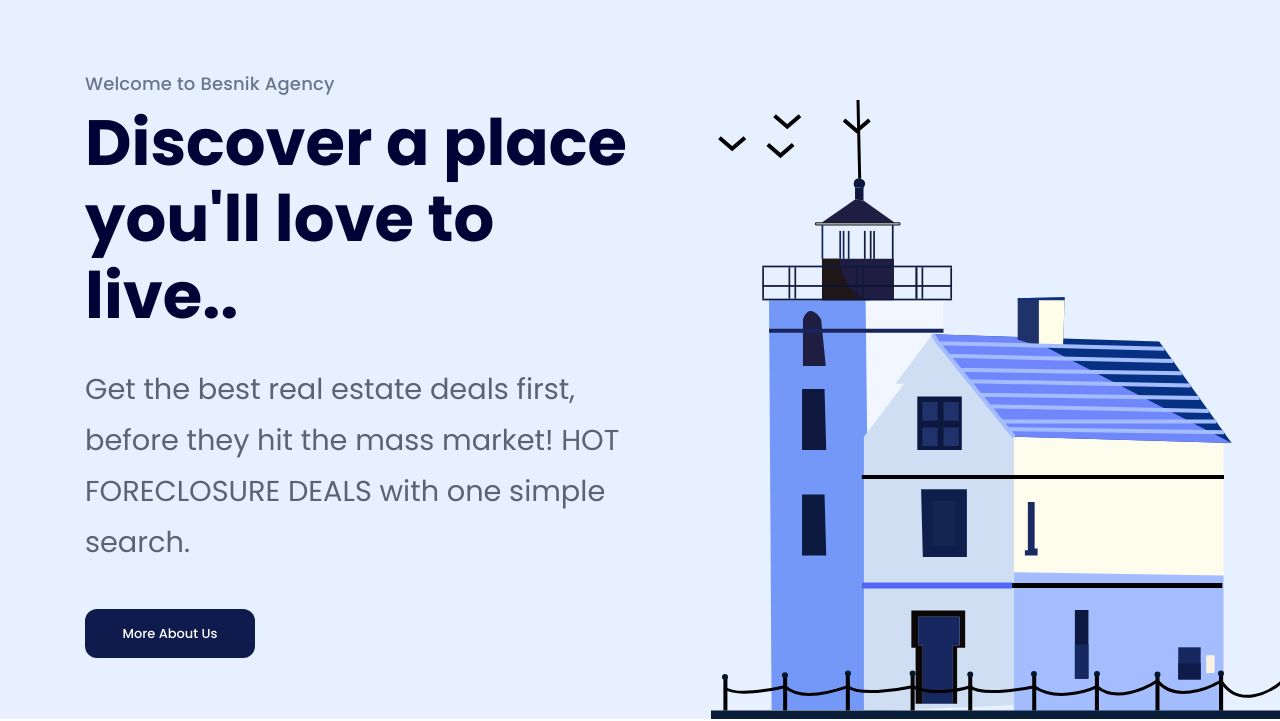
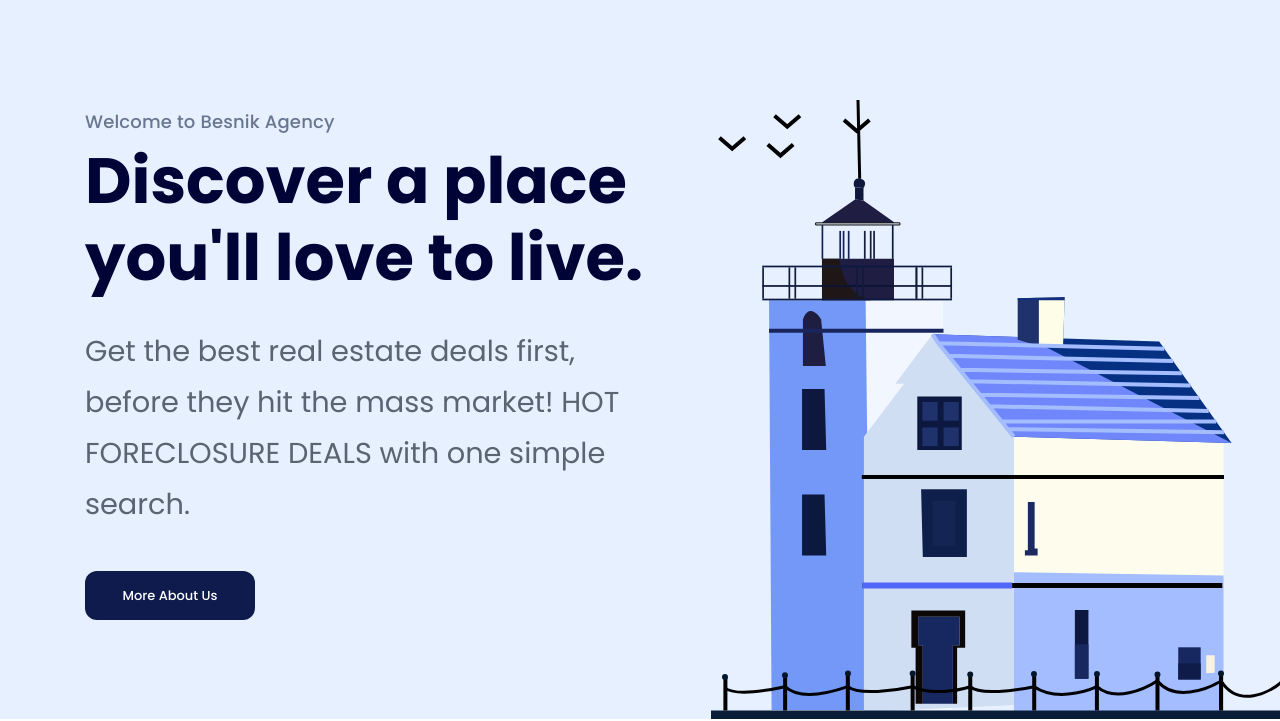
Before and after one commit to chanhhung62k1/project-html-css-01, a plain HTML site: page index.html in a window 1280 px wide. Shown: the part 81-802 px from the top of the page. Drawn offline with Linux system fonts and the light colour scheme.

Commit message:
project-html-css-01

```diff
--- a/index.html
+++ b/index.html
@@ -71,7 +71,7 @@
                     <div class="info">
                         <p class="sub-title">Welcome to Besnik Agency</p>
                         <h1 class="title">
-                            Discover a place you'll love to live..
+                            Discover a place you'll love to live.
                         </h1>
                         <p class="desc">
                             Get the best real estate deals first, before they
```
